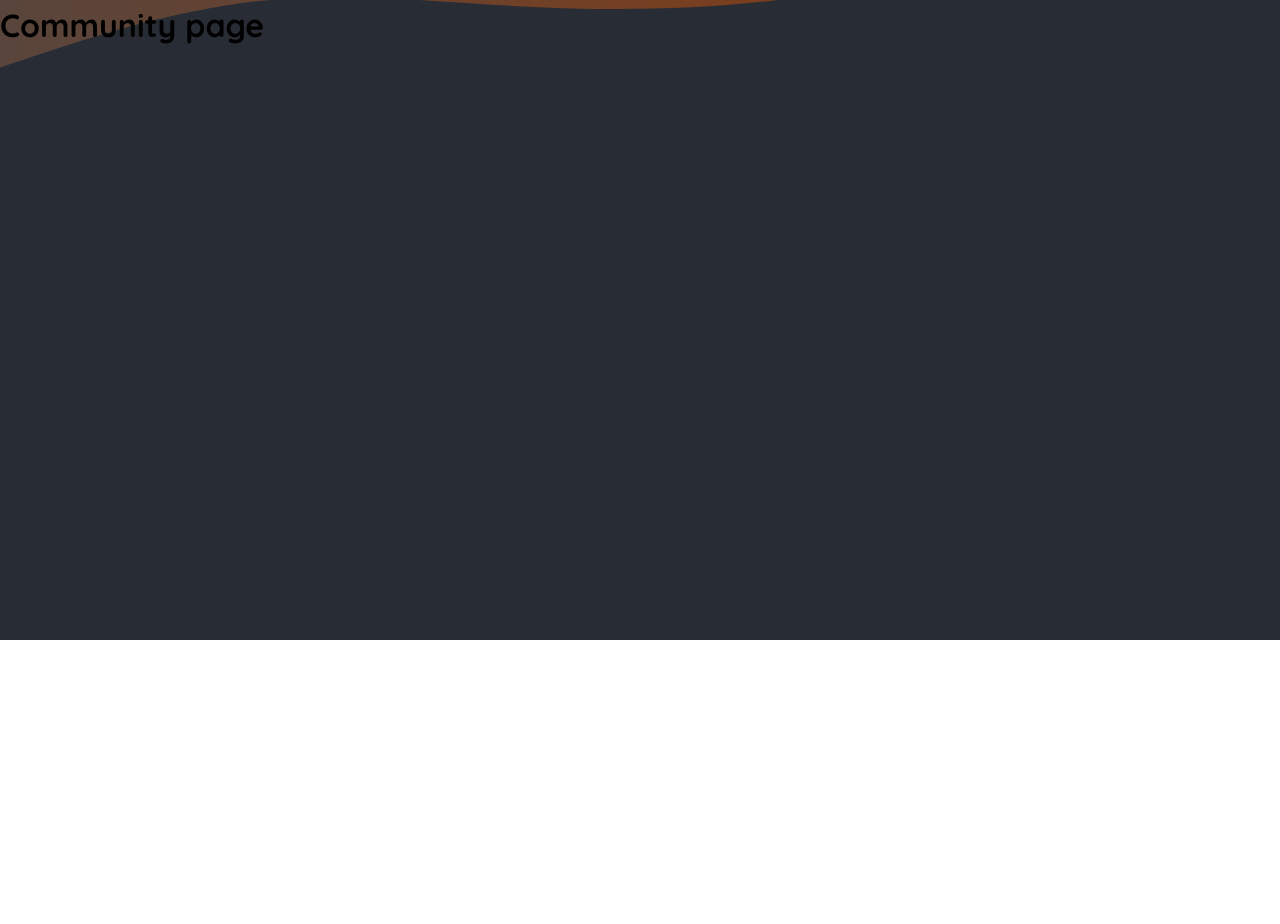
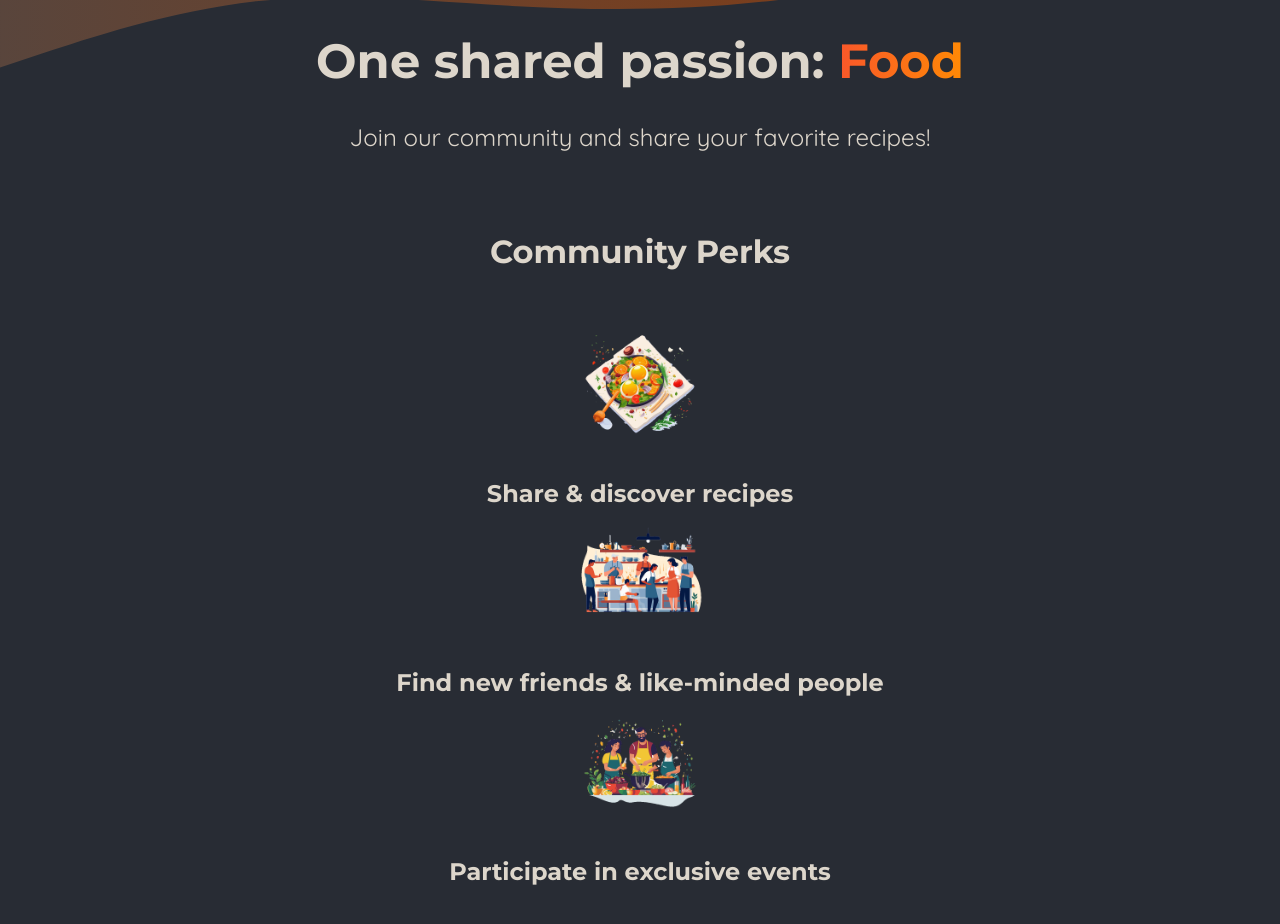
Before and after one commit to Sherry90/2024-next.js14-app-router-2-Foodies, a Next.js app: page /community in a window 1280 px wide. Shown: the part 160-1084 px from the top of the page. Before the commit the page ends 800 px from the top, so only its background shows below. Built offline with nearby package versions, Linux system fonts and the light colour scheme.

Commit message:
feat: replace code

```diff
--- a/app/community/page.js
+++ b/app/community/page.js
@@ -1,5 +1,40 @@
-const CommunityPage = () => {
-  return <h1>Community page</h1>;
+import Image from 'next/image';
+
+import mealIcon from '@/assets/icons/meal.png';
+import communityIcon from '@/assets/icons/community.png';
+import eventsIcon from '@/assets/icons/events.png';
+import classes from './page.module.css';
+
+export default function CommunityPage() {
+  return (
+    <>
+      <header className={classes.header}>
+        <h1>
+          One shared passion: <span className={classes.highlight}>Food</span>
+        </h1>
+        <p>Join our community and share your favorite recipes!</p>
+      </header>
+      <main className={classes.main}>
+        <h2>Community Perks</h2>
+
+        <ul className={classes.perks}>
+          <li>
+            <Image src={mealIcon} alt="A delicious meal" />
+            <p>Share & discover recipes</p>
+          </li>
+          <li>
+            <Image src={communityIcon} alt="A crowd of people, cooking" />
+            <p>Find new friends & like-minded people</p>
+          </li>
+          <li>
+            <Image
+              src={eventsIcon}
+              alt="A crowd of people at a cooking event"
+            />
+            <p>Participate in exclusive events</p>
+          </li>
+        </ul>
+      </main>
+    </>
+  );
 }
-
-export default CommunityPage;
```
